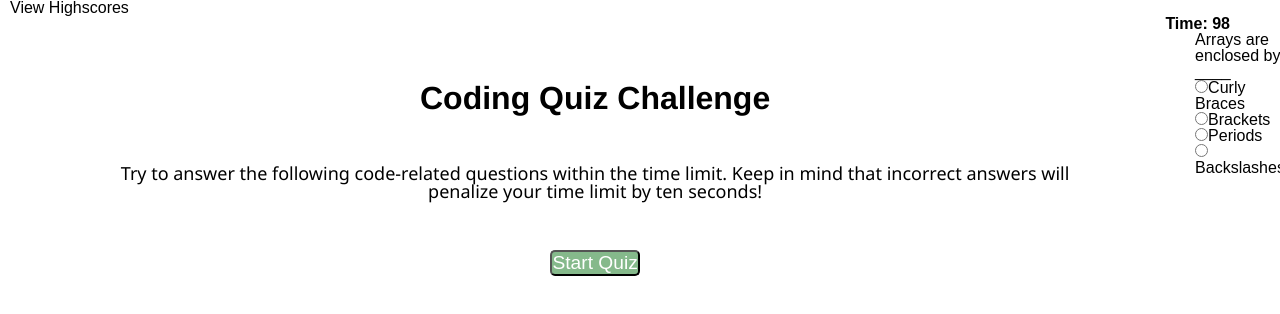
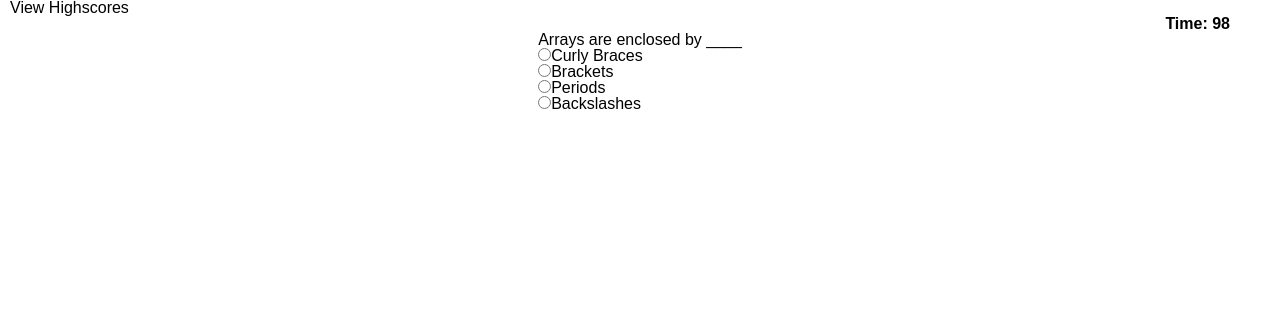
Before and after one commit to cfinn7789/Code-Quiz, a plain HTML site: page index.html in a window 1280 px wide. Both pictures are taken after a click on the button "Start Quiz". Drawn offline with Linux system fonts and the light colour scheme.

Commit message:
fixed an error were the questions appeared to the side

```diff
--- a/Assets/js/script.js
+++ b/Assets/js/script.js
@@ -1,6 +1,8 @@
 var highScores = document.querySelector("#highscores");
 var timerEl = document.querySelector(".time");
 var startButton = document.querySelector(".start-button");
+var title = document.querySelector(".coding-quiz")
+var intro = document.querySelector(".intro")
 var questionList = document.querySelector("#question");
 var questionResult = document.querySelector("#results");
 var submitButton = document.querySelector("#submit-btn");
@@ -94,17 +96,21 @@ var questionIndex = 0;
 var possibleAnswers = [];
 
 function startQuiz(){
-    questionIndex = questionIndex + 1
-    //another way of writing ++; ^^
-    for (let i = 0; i < questions.length; i++) {
-        const currentQuestion = questions[i];
+    startButton.style.display = "none";
+    title.style.display = "none";
+    intro.style.display = "none";
+
+
+    questionIndex = questionIndex + 1 //Adds one to the questionIndex
+    for (var i = 0; i < questions.length; i++) {
+        var currentQuestion = questions[i];
         questionList.textContent = currentQuestion.question;
         questionResult.innerHTML = '';
 
 
     for (var j = 0;  j < currentQuestion.answers.length; j++) {
-        const listItem = document.createElement('li');
-        const radioButton = document.createElement('input');
+        var listItem = document.createElement('li');
+        var radioButton = document.createElement('input');
         radioButton.type = 'radio';
         radioButton.name = 'choice-' + i;
         listItem.appendChild(radioButton);
@@ -115,7 +121,6 @@ function startQuiz(){
 }
 
 startButton.addEventListener("click", function(){
-
     setTime();
     startQuiz();
   }
--- a/index.html
+++ b/index.html
@@ -20,7 +20,7 @@
 <main>
     <section class="container">
         <article class="intro">
-            <h2 class="coding quiz">Coding Quiz Challenge</h2>
+            <h2 class="coding-quiz">Coding Quiz Challenge</h2>
             <p class="intro">Try to answer the following code-related questions within the time limit. Keep in mind that incorrect answers will penalize your time limit by ten seconds!</p>
             <button class="start-button">Start Quiz</button>
         </article>
```
